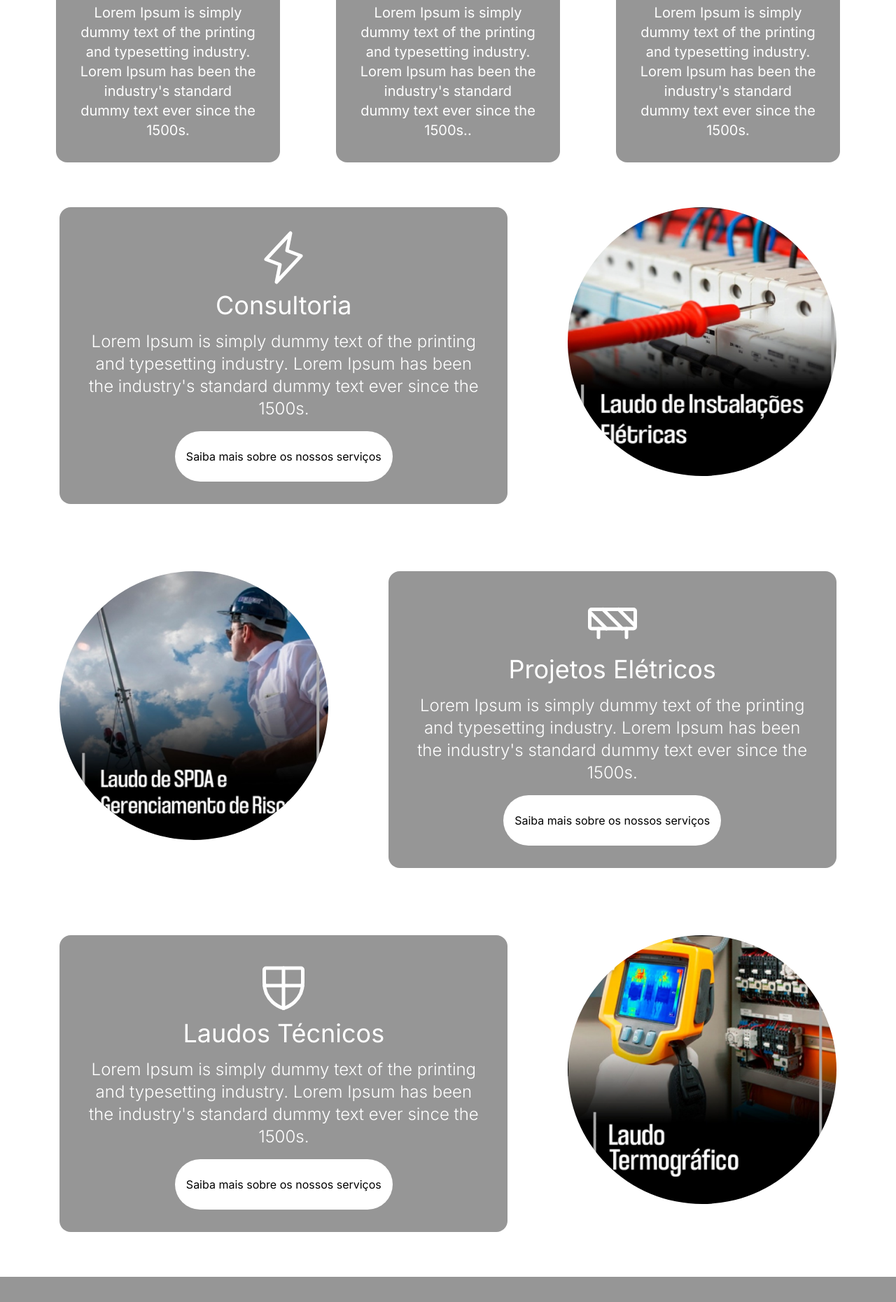
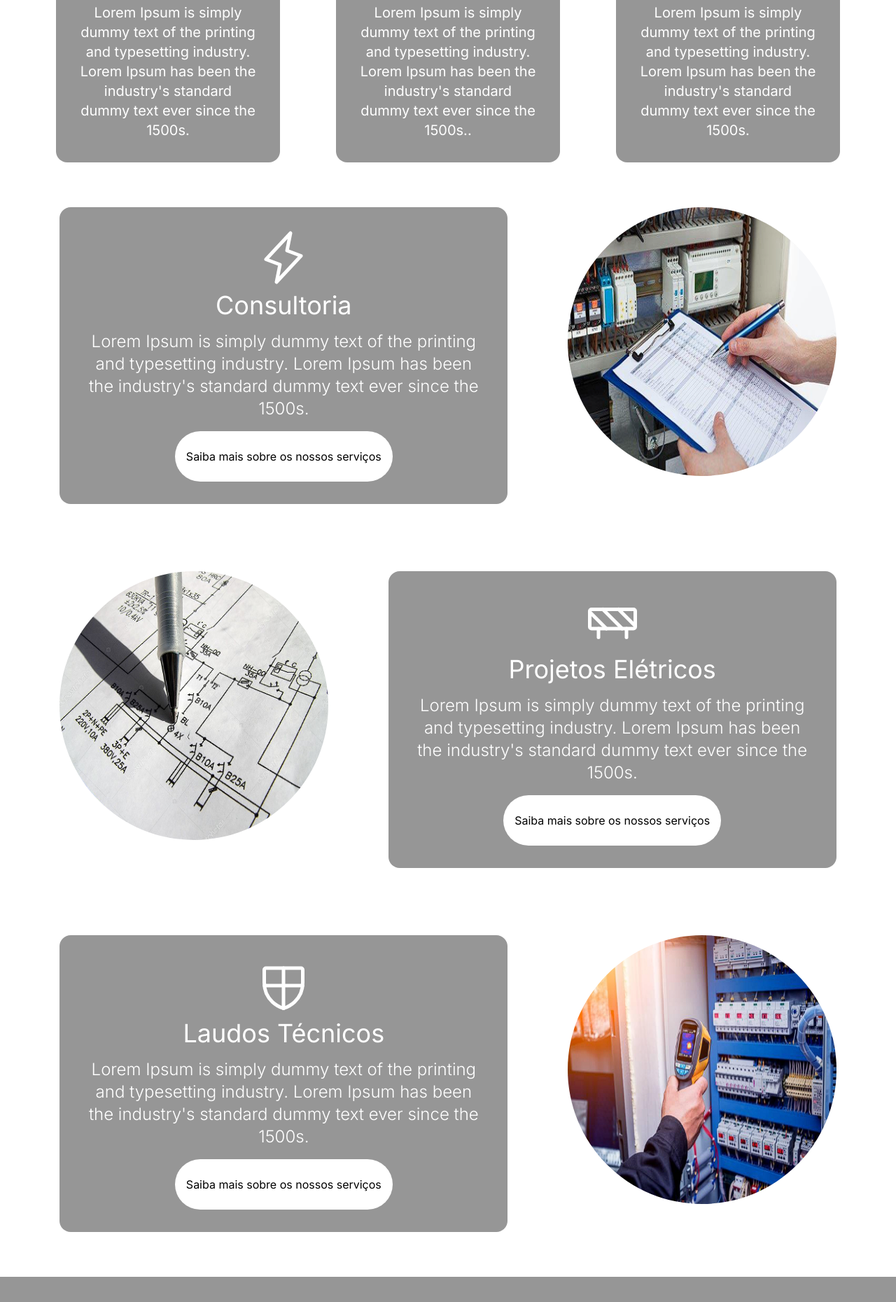
Before and after one commit to JellyFishDevelopment/jm-eletrica, a React (Vite) app: page /services in a window 1280 px wide. Shown: the part 556-2416 px from the top of the page at 70% size. Built offline with nearby package versions, Linux system fonts and the light colour scheme.

Commit message:
Imagens alteradas

```diff
--- a/src/pages/Services.tsx
+++ b/src/pages/Services.tsx
@@ -3,6 +3,9 @@ import ServiceCard from '../components/ServiceCard'
 import laudoUm from '../assets/laudo-1.png'
 import laudoDois from '../assets/laudo-2.png'
 import laudoTres from '../assets/laudo-3.png'
+import imagemConsultoria from '../assets/consultorias.png'
+import imagemLaudo from '../assets/laudostecnicos.png'
+import imagemProjeto from '../assets/projetoseletricos.png'
 import CartaoServico from '../components/CartaoServico'
 import { FloatingWhatsApp } from 'react-floating-whatsapp'
 import logoImage from './../assets/logo-jm.png'
@@ -60,14 +63,14 @@ export default function Services() {
 Lorem Ipsum has been the industry's standard dummy text ever since the 1500s."
           />
           <img
-            src={laudoUm}
+            src={imagemConsultoria}
             className="rounded-full w-96 h-96"
             alt="Imagem de laudo e instalações elétricas"
           />
         </div>
         <div className="flex justify-evenly my-24">
           <img
-            src={laudoDois}
+            src={imagemProjeto}
             className="rounded-full w-96 h-96"
             alt="Imagem de laudo e instalações elétricas"
           />
@@ -86,7 +89,7 @@ Lorem Ipsum has been the industry's standard dummy text ever since the 1500s."
 Lorem Ipsum has been the industry's standard dummy text ever since the 1500s."
           />
           <img
-            src={laudoTres}
+            src={imagemLaudo}
             className="rounded-full w-96 h-96"
             alt="Imagem de laudo e instalações elétricas"
           />
```
